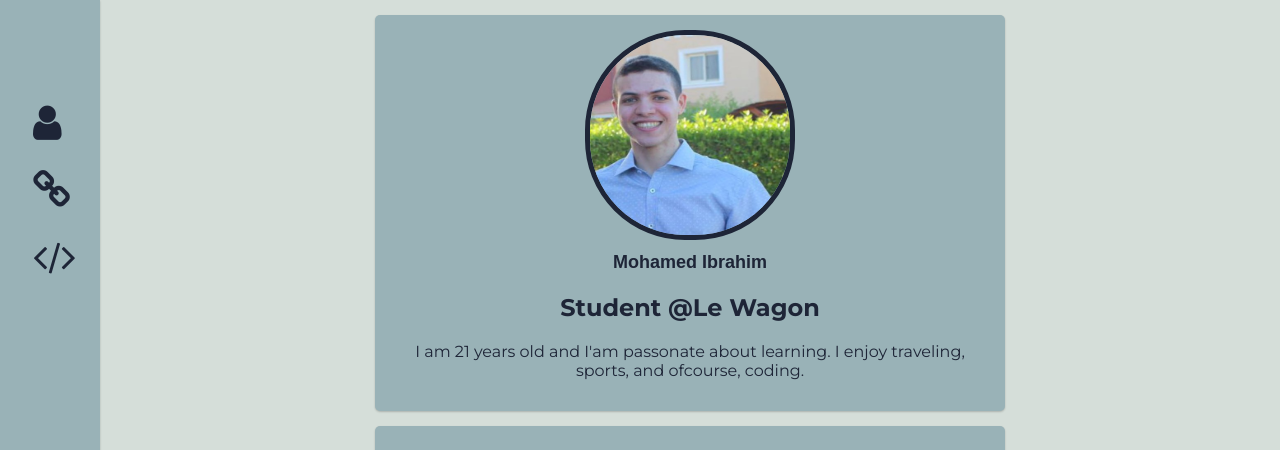
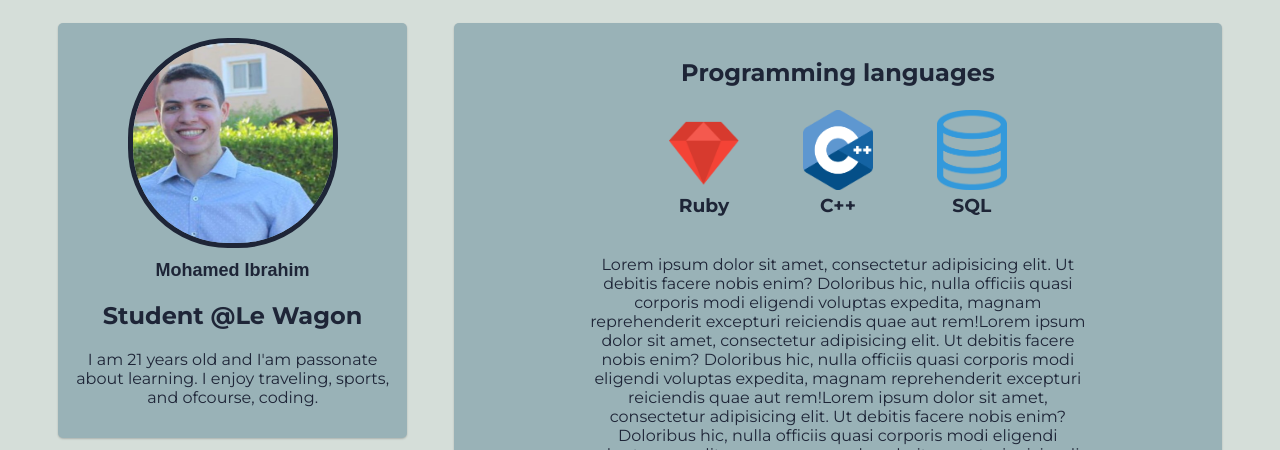
Before and after one commit to mibrah42/profile, a plain HTML site: page index.html in a window 1280 px wide. Shown: the top 450 px of the page. Drawn offline with Linux system fonts and the light colour scheme.

Commit message:
dashboard

```diff
--- a/index.html
+++ b/index.html
@@ -17,7 +17,7 @@
 </head>
 <body>
 
-<div>
+<!-- <div>
   <div id="sidebar">
     <ul style="list-style-type: none;"">
       <li>
@@ -37,10 +37,13 @@
       </a>
     </ul>
 
-  </div>
+  </div> -->
 
 
   <div class="container" id = "page-content">
+    <div class = "wrapper" >
+
+      <div class = "left">
 
         <div class = "card" id = "Info">
           <!-- Your content -->
@@ -77,7 +80,10 @@
             </ul>
 
           </div>
+        </div>
 
+
+        <div class = "right" >
           <div class="card">
 
             <h2> Programming languages </h2>
@@ -112,10 +118,16 @@
                 </tbody>
 
               </table>
+              <p>
+                Lorem ipsum dolor sit amet, consectetur adipisicing elit. Ut debitis facere nobis enim? Doloribus hic, nulla officiis quasi corporis modi eligendi voluptas expedita, magnam reprehenderit excepturi reiciendis quae aut rem!Lorem ipsum dolor sit amet, consectetur adipisicing elit. Ut debitis facere nobis enim? Doloribus hic, nulla officiis quasi corporis modi eligendi voluptas expedita, magnam reprehenderit excepturi reiciendis quae aut rem!Lorem ipsum dolor sit amet, consectetur adipisicing elit. Ut debitis facere nobis enim? Doloribus hic, nulla officiis quasi corporis modi eligendi voluptas expedita, magnam reprehenderit excepturi reiciendis quae aut rem!Lorem ipsum dolor sit amet, consectetur adipisicing elit. Ut debitis facere nobis enim? Doloribus hic, nulla officiis quasi corporis modi eligendi voluptas expedita, magnam reprehenderit excepturi reiciendis quae aut rem!Lorem ipsum dolor sit amet, consectetur adipisicing elit. Ut debitis facere nobis enim?
+
+              </p>
             </div>
 
           </div>
-
+        </div>
+        <div class="clear"> </div>
+        <div class="footer" >
           <div class = "card">
             <h2>
               About This Page
@@ -129,7 +141,8 @@
             </a>
           </div>
 
-
+        </div>
+      </div>
     </div>
   </body>
   </html>
--- a/style.css
+++ b/style.css
@@ -58,7 +58,6 @@ body {
 
 .card {
   margin: 0 auto;
-  width: 600px;
   padding: 15px;
   margin: 15px;
   background-color: #99B2B7;
@@ -91,10 +90,10 @@ body {
 
 }
 
-#page-content {
+/*#page-content {
   margin-left: 100px;
 
-}
+}*/
 
 #sidebar {
   color: #1E2537;
@@ -130,3 +129,22 @@ body {
 a > i {
   font-size: 40px;
 }
+
+.left {
+  float: left;
+  width: 30%;
+}
+.right {
+  width: 66%;
+  float: right;
+  height: 300px;
+  margin-left: 15px;
+
+}
+.clear {
+  clear: both;
+
+}
+.wrapper {
+  margin: 0 50px;
+}
```
Lines whose indentation alone changed are shown as unchanged.
